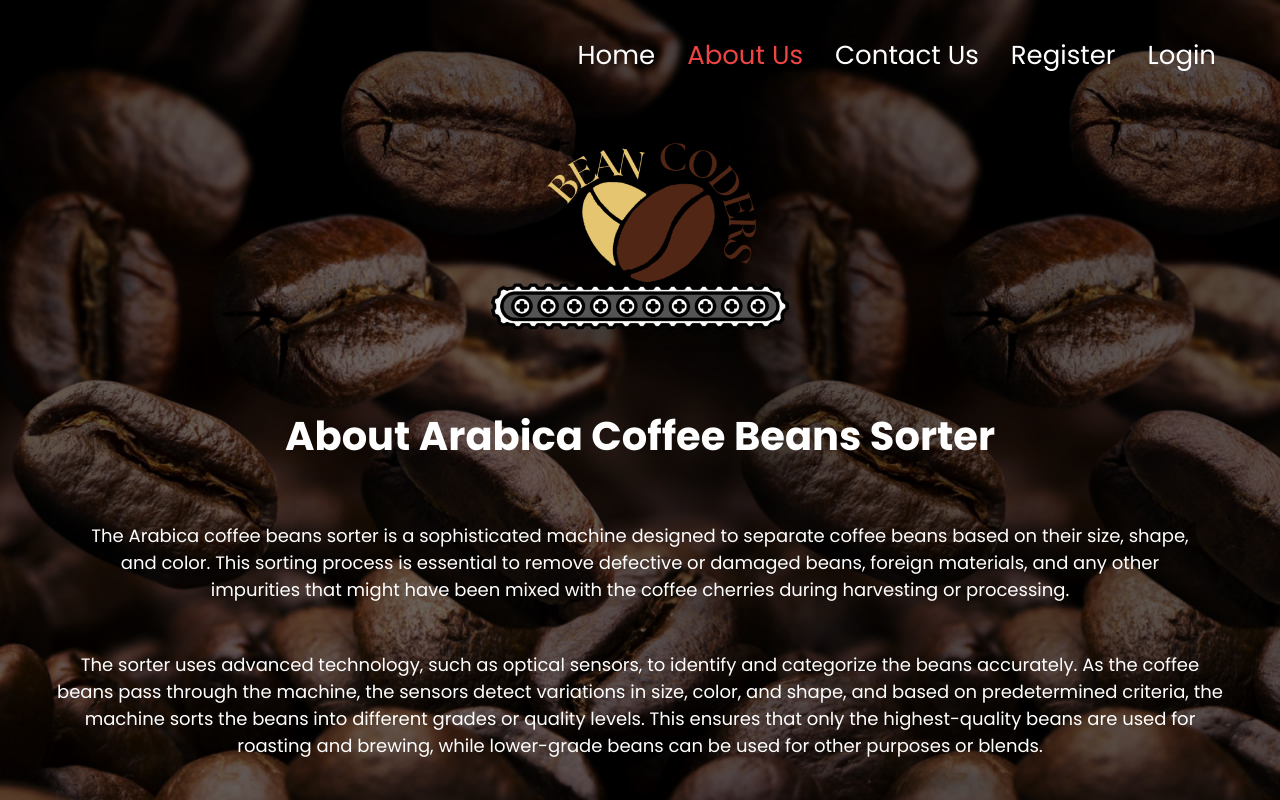
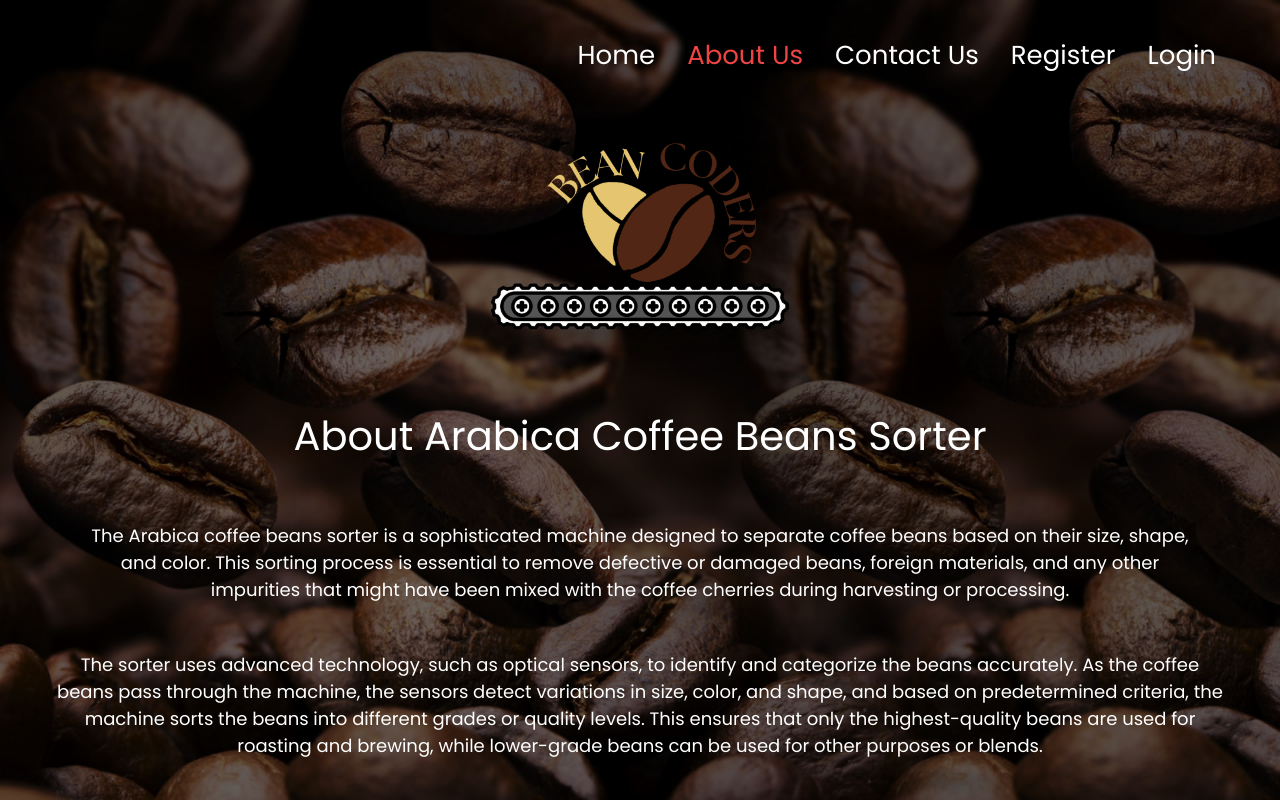
Before and after one commit to joephinecalapiz/beancoders-coffee-sorters, a React (Vite) app: page /aboutus in a window 1280 px wide. Shown: the top 800 px of the page. Built offline with nearby package versions, Linux system fonts and the light colour scheme.

Commit message:
change font

```diff
--- a/src/screens/About.jsx
+++ b/src/screens/About.jsx
@@ -21,15 +21,15 @@ const About = () => {
 
         <img src={BeansLogo} alt="BeansLogo" className="h-80 w-80 mt-20" />
 
-        <div className="text-center">
+        <div className="text-center poppins-font">
           <h1
-            style={{ color: "white", fontFamily: "Poppins, sans-serif" }}
-            className="mt-1 mb-14 font-bold md:text-[40px] text-[30px]"
+            style={{ color: "white", fontFamily: "Poppins, sans-serif"}}
+            className="mt-1 mb-14 md:text-[40px] text-[30px]"
           >
             About Arabica Coffee Beans Sorter
           </h1>
           <h3
-            style={{ color: "white", fontFamily: "Poppins, sans-serif" }}
+            style={{ color: "white", fontFamily: "Poppins, sans-serif"}}
             className="mb-12 md:text-[18px] text-[16px] md:ml-20 md:mr-20 ml-22 mr-22"
           >
             The Arabica coffee beans sorter is a sophisticated machine designed
```
